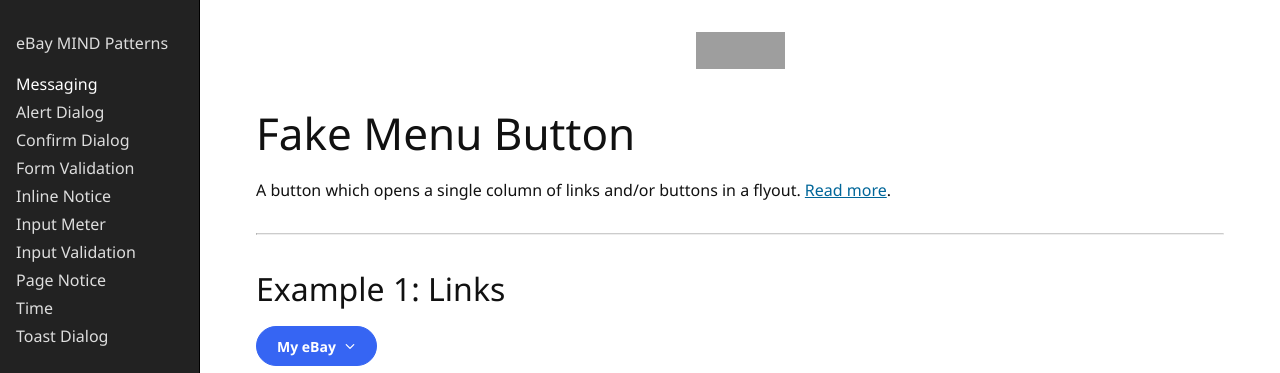
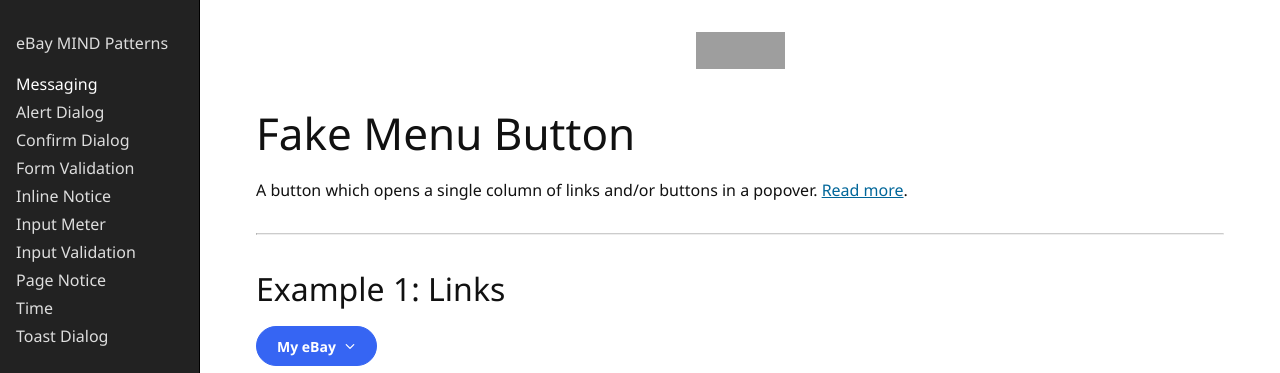
Before and after one commit to eBay/mindpatterns, a Jekyll site: the page built from _navigation/fake-menu-button/index.html, in a window 1280 px wide. Shown: the top 373 px of the page. Built offline with Jekyll 4.4.1, drawn with Linux system fonts in a browser that asks for light colours; grey boxes are pictures that could not be loaded.

Commit message:
docs: rename flyout to popover #139

```diff
--- a/_input/listbox-button/index.html
+++ b/_input/listbox-button/index.html
@@ -51,7 +51,7 @@
 </style>
 
 <h1>{{ page.title }}</h1>
-<p>A button that expands to reveal a listbox in a flyout. <a href={{ "input/listbox-button" | prepend:
+<p>A button that expands to reveal a listbox in a popover. <a href={{ "input/listbox-button" | prepend:
         site.patterns_baseurl | prepend: site.patterns_url }}>Read more</a>.</p>
 
 <hr />
--- a/_input/menu-button/index.html
+++ b/_input/menu-button/index.html
@@ -10,7 +10,7 @@
 </style>
 
 <h1>{{ page.title }}</h1>
-<p>A button that expands to reveal a menu within a flyout. <a href={{ "input/menu-button" | prepend: site.patterns_baseurl | prepend: site.patterns_url }}>Read more</a>.</p>
+<p>A button that expands to reveal a menu within a popover. <a href={{ "input/menu-button" | prepend: site.patterns_baseurl | prepend: site.patterns_url }}>Read more</a>.</p>
 
 <hr />
 
--- a/_navigation/fake-menu-button/index.html
+++ b/_navigation/fake-menu-button/index.html
@@ -8,7 +8,7 @@
 </style>
 
 <h1>{{ page.title }}</h1>
-<p>A button which opens a single column of links and/or buttons in a flyout. <a href={{ "navigation/fake-menu-button" | prepend: site.patterns_baseurl | prepend: site.patterns_url }}>Read more</a>.</p>
+<p>A button which opens a single column of links and/or buttons in a popover. <a href={{ "navigation/fake-menu-button" | prepend: site.patterns_baseurl | prepend: site.patterns_url }}>Read more</a>.</p>
 <hr />
 
 <h2>Example 1: Links</h2>
--- a/_sass/_flyout.scss
+++ /dev/null
@@ -1,37 +0,0 @@
-.flyout {
-    position: relative;
-}
-
-.flyout .flyout {
-    position: static;
-}
-
-.flyout__content,
-.flyout__overlay {
-    display: none;
-    left: 0;
-    position: absolute;
-    z-index: 1;
-}
-
-.flyout__trigger[aria-expanded=true] ~ .flyout__live-region .flyout__overlay,
-.flyout__trigger[aria-expanded=true] ~ .flyout__overlay,
-.flyout__trigger[aria-expanded=true] ~ .flyout .flyout__overlay {
-    display: block;
-}
-
-.flyout__host[aria-expanded=true] ~ .flyout__live-region .flyout__content,
-.flyout__host[aria-expanded=true] ~ .flyout__overlay,
-.flyout__host[aria-expanded=true] ~ .flyout__content,
-.flyout__host[aria-expanded=true] ~ .flyout .flyout__content {
-    display: block;
-}
-
-.flyout__trigger.clipped--stealth {
-    background-color: #eee;
-    border: 1px solid #ccc;
-    border-radius: 4px;
-    font-size: 1em;
-    padding: 4px 8px;
-    white-space: nowrap;
-}
--- /dev/null
+++ b/_sass/_popover.scss
@@ -0,0 +1,37 @@
+.popover {
+    position: relative;
+}
+
+.popover .popover {
+    position: static;
+}
+
+.popover__content,
+.popover__overlay {
+    display: none;
+    left: 0;
+    position: absolute;
+    z-index: 1;
+}
+
+.popover__trigger[aria-expanded=true] ~ .popover__live-region .popover__overlay,
+.popover__trigger[aria-expanded=true] ~ .popover__overlay,
+.popover__trigger[aria-expanded=true] ~ .popover .popover__overlay {
+    display: block;
+}
+
+.popover__host[aria-expanded=true] ~ .popover__live-region .popover__content,
+.popover__host[aria-expanded=true] ~ .popover__overlay,
+.popover__host[aria-expanded=true] ~ .popover__content,
+.popover__host[aria-expanded=true] ~ .popover .popover__content {
+    display: block;
+}
+
+.popover__trigger.clipped--stealth {
+    background-color: #eee;
+    border: 1px solid #ccc;
+    border-radius: 4px;
+    font-size: 1em;
+    padding: 4px 8px;
+    white-space: nowrap;
+}
--- a/css/main.scss
+++ b/css/main.scss
@@ -11,7 +11,7 @@
     "carousel",
     "details",
     "fake-tabs",
-    "flyout",
+    "popover",
     "infotip",
     "star-rating",
     "tabs",
```
Also changed, not shown: _disclosure/flyout/index.html (deleted, +0 -97 lines), _disclosure/popover/index.html (added, +97 -0 lines), _js/main.js (+12 -12 lines), static/browser.js, 1 other file.
